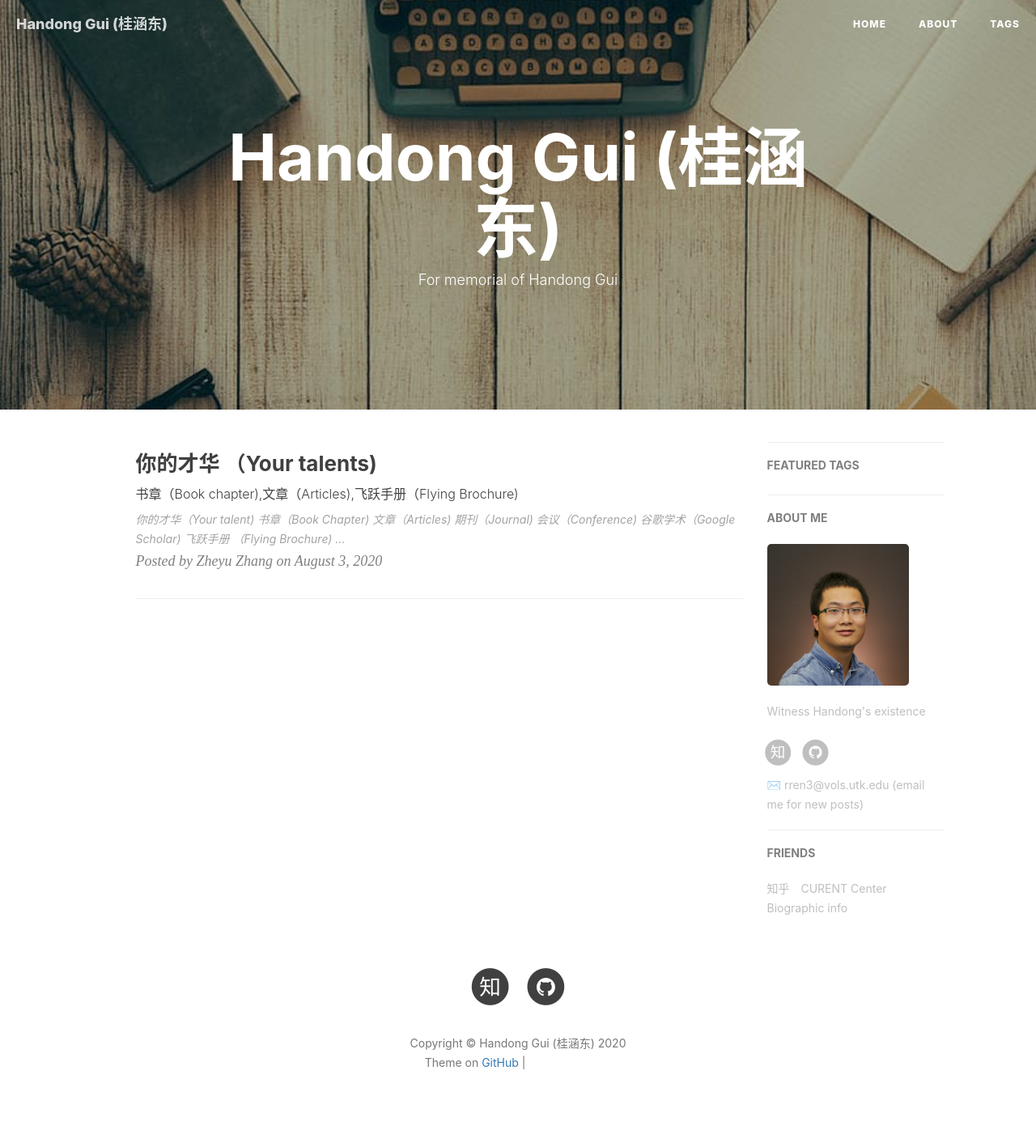
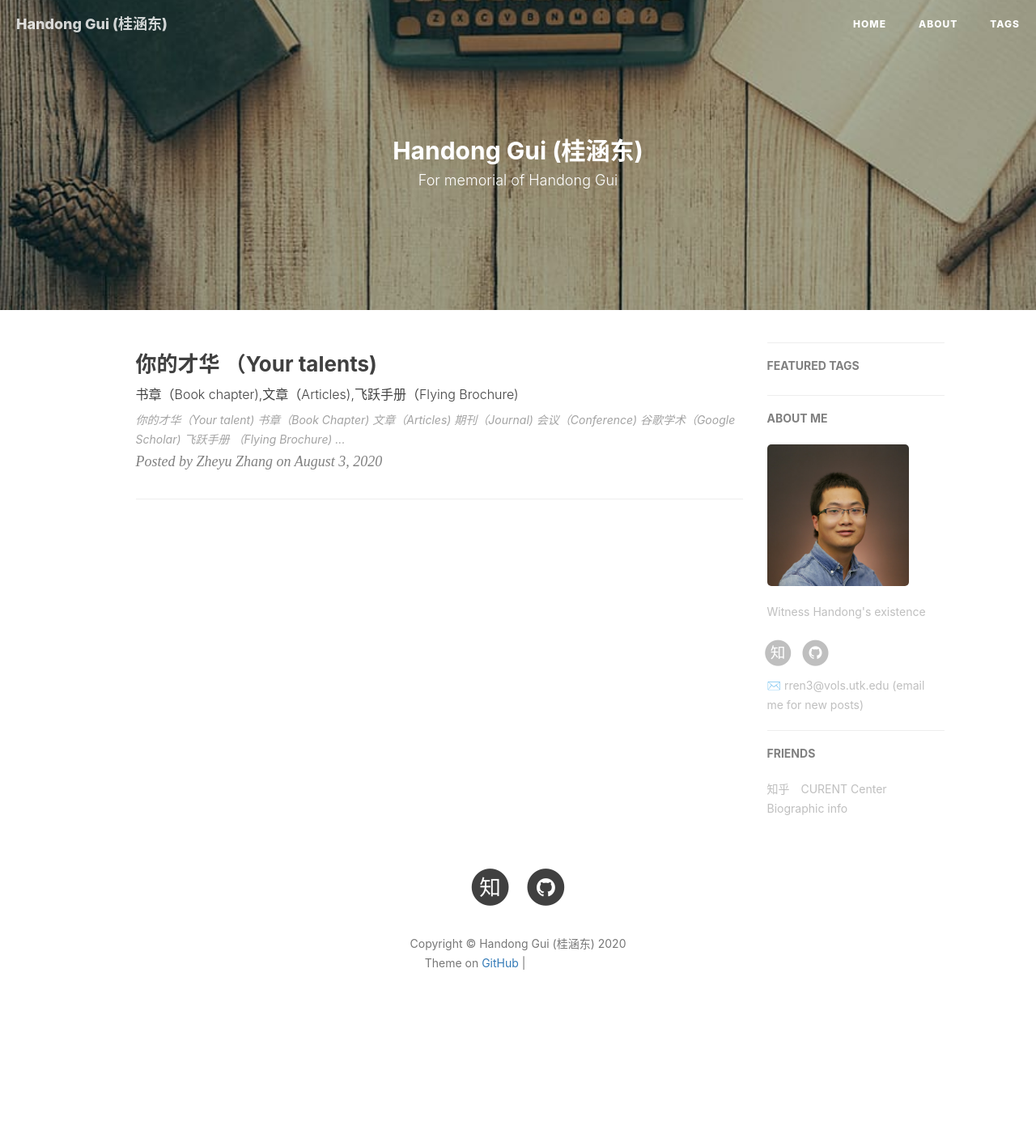
Before and after one commit to HandongGui/HandongGui.github.io, a Jekyll site: the page built from index.html, in a window 1280 px wide. Shown: the whole page at 81% size. Built offline with Jekyll 4.4.1, drawn with Linux system fonts in a browser that asks for light colours; nearby versions of some CDN libraries; the list of posts is cut into pages by our own code; comment, search, counter and statistics services are not loaded; after the commit the page ends 1294 px from its top, so only the background shows below that; grey boxes are pictures that could not be loaded.

Commit message:
Update page.html

```diff
--- a/_layouts/page.html
+++ b/_layouts/page.html
@@ -8,7 +8,7 @@
         <div class="row">
             <div class="col-lg-8 col-lg-offset-2 col-md-10 col-md-offset-1 ">
                 <div class="site-heading">
-                    <h1>{% if page.title %}{{ page.title }}{% else %}{{ site.title }}{% endif %}</h1>
+                    <h2>{% if page.title %}{{ page.title }}{% else %}{{ site.title }}{% endif %}</h1>
                     <!--<hr class="small">-->
                     <span class="subheading">{{ page.description }}</span>
                 </div>
```
